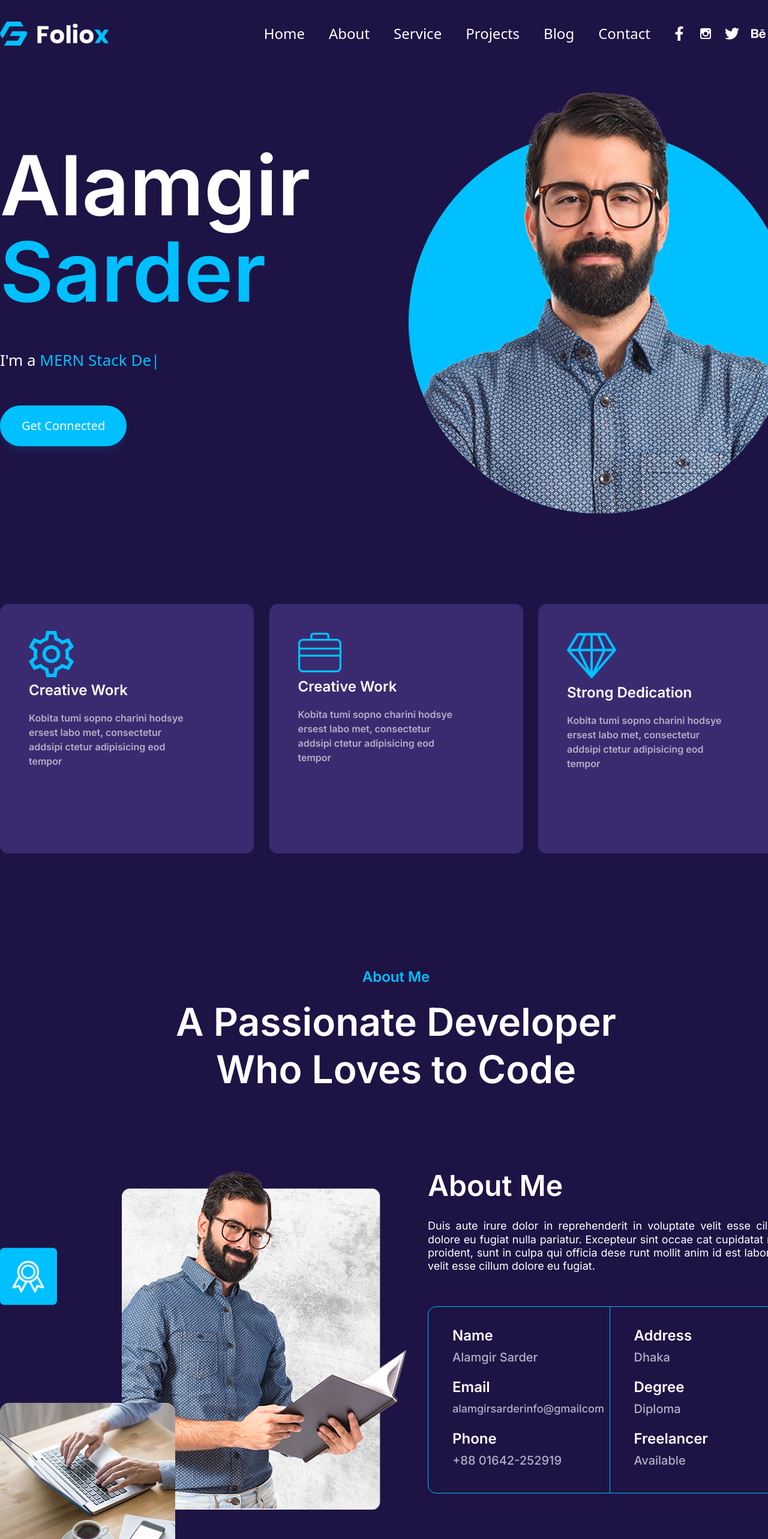
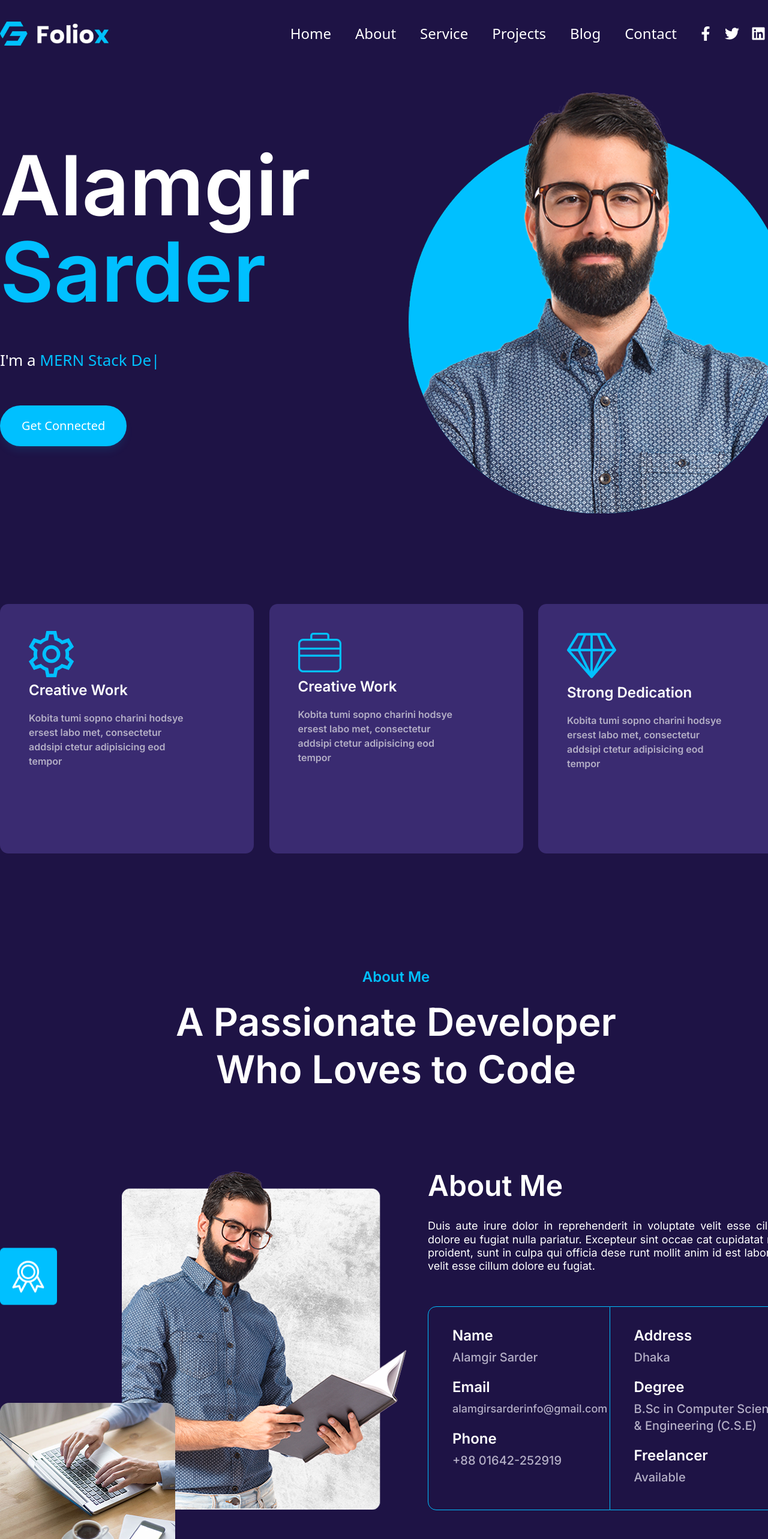
Before and after one commit to AlamgirSarder/portfolio, a React (Vite) app: page / in a window 1280 px wide. Shown: the top 2566 px of the page at 60% size. Built offline with nearby package versions, Linux system fonts and the light colour scheme.

Commit message:
icon change

```diff
--- a/src/components/about/About.jsx
+++ b/src/components/about/About.jsx
@@ -15,10 +15,10 @@ import { DiMongodb } from "react-icons/di";
 const About = () => {
   const my_details = {
     name: "Alamgir Sarder",
-    email: "alamgirsarderinfo@gmailcom",
+    email: "alamgirsarderinfo@gmail.com",
     phone: "+88 01642-252919",
     address: "Dhaka",
-    degree: "Diploma",
+    degree: "B.Sc in Computer Science & Engineering (C.S.E)",
     freelancer: "Available",
   };
   const about_card = [
@@ -31,7 +31,7 @@ const About = () => {
       description: "Direct Clients",
     },
     {
-      digit: "3K",
+      digit: "100",
       description: "Total Projects",
     },
     {
@@ -162,7 +162,7 @@ const About = () => {
                     </h2>
                     <FaHtml5 size={40} className="text-white" />
                   </Flex>
-                  <Progressbar value={95} />
+                  <Progressbar value={90} />
                 </div>
                 <div>
                   <Flex className="items-center gap-x-4">
--- a/src/components/navbar/Navbar.jsx
+++ b/src/components/navbar/Navbar.jsx
@@ -2,7 +2,7 @@ import React, { useState, useEffect } from "react";
 import Container from "../layouts/Container";
 import logo from "../../assets/logo.png";
 import Flex from "../layouts/Flex";
-import { FaFacebookF, FaTwitter, FaBehance } from "react-icons/fa";
+import { FaFacebookF, FaTwitter, FaLinkedin } from "react-icons/fa";
 import { TiSocialInstagram } from "react-icons/ti";
 import { Link } from "react-scroll";
 
@@ -20,9 +20,8 @@ const Navbar = () => {
 
   const socialIcons = [
     <FaFacebookF />,
-    <TiSocialInstagram />,
     <FaTwitter />,
-    <FaBehance />,
+    <FaLinkedin />,
     <TiSocialInstagram />,
   ];
   useEffect(() => {
```
